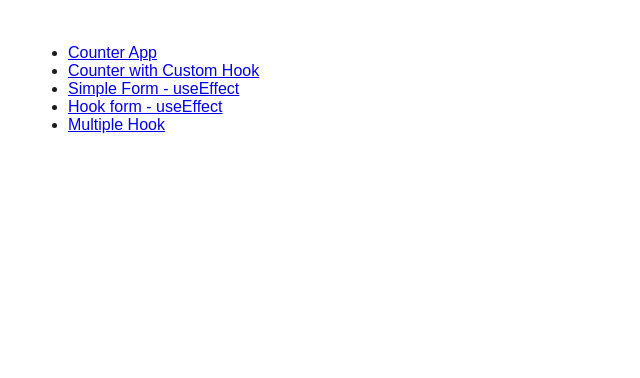
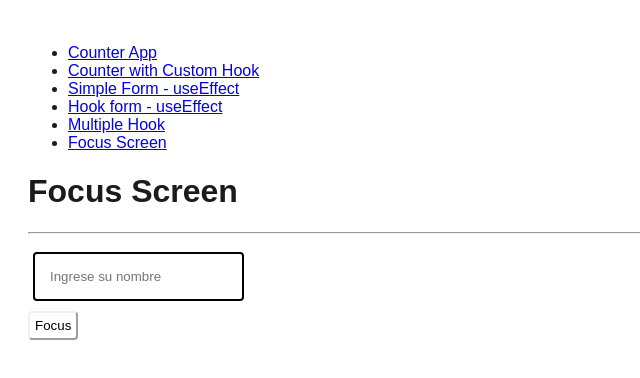
Before and after one commit to OLAEMJO8/ReactCeroToExpert, a React (Vite) app in the folder 03-hook-react/: page /focus-screen in a window 1280 px wide. Shown: the top 378 px of the page, without its empty margins (0-640 px from the left). Built offline with nearby package versions, Linux system fonts and the light colour scheme.

Commit message:
Feat. FocusScreen uso de useRef

```diff
--- /dev/null
+++ b/03-hook-react/src/04-useRef/FocusScreen.jsx
@@ -0,0 +1,18 @@
+import React, { useRef } from "react";
+
+export const FocusScreen = () => {
+  const inputRef = useRef();
+
+  const onClick = () => {
+    inputRef.current.select();
+  };
+  return (
+    <>
+      <h1>Focus Screen</h1>
+      <hr />
+      <input ref={inputRef} type="text" placeholder="Ingrese su nombre" />
+      <br />
+      <button onClick={onClick}>Focus</button>
+    </>
+  );
+};
--- a/03-hook-react/src/main.jsx
+++ b/03-hook-react/src/main.jsx
@@ -8,6 +8,7 @@ import CounterWithCustomHook from "./01-useState/CounterWithCustomHook";
 import SimpleForm from "./02-useEffect/SimpleForm";
 import FormWithCustomHook from "./02-useEffect/FormWithCustomHook";
 import { MultipleCustomHook } from "./03-examples/MultipleCustomHook";
+import { FocusScreen } from "./04-useRef/FocusScreen";
 
 const Navigation = () => {
   return (
@@ -28,6 +29,9 @@ const Navigation = () => {
         <li>
           <Link to="/multiple-hook">Multiple Hook</Link>
         </li>
+        <li>
+          <Link to="/focus-screen">Focus Screen</Link>
+        </li>
       </ul>
     </nav>
   );
@@ -43,6 +47,7 @@ createRoot(document.getElementById("root")).render(
         <Route path="/simple-form" element={<SimpleForm />} />
         <Route path="/hook-form" element={<FormWithCustomHook />} />
         <Route path="/multiple-hook" element={<MultipleCustomHook />} />
+        <Route path="/focus-screen" element={<FocusScreen />} />
       </Routes>
     </Router>
   </StrictMode>
```
